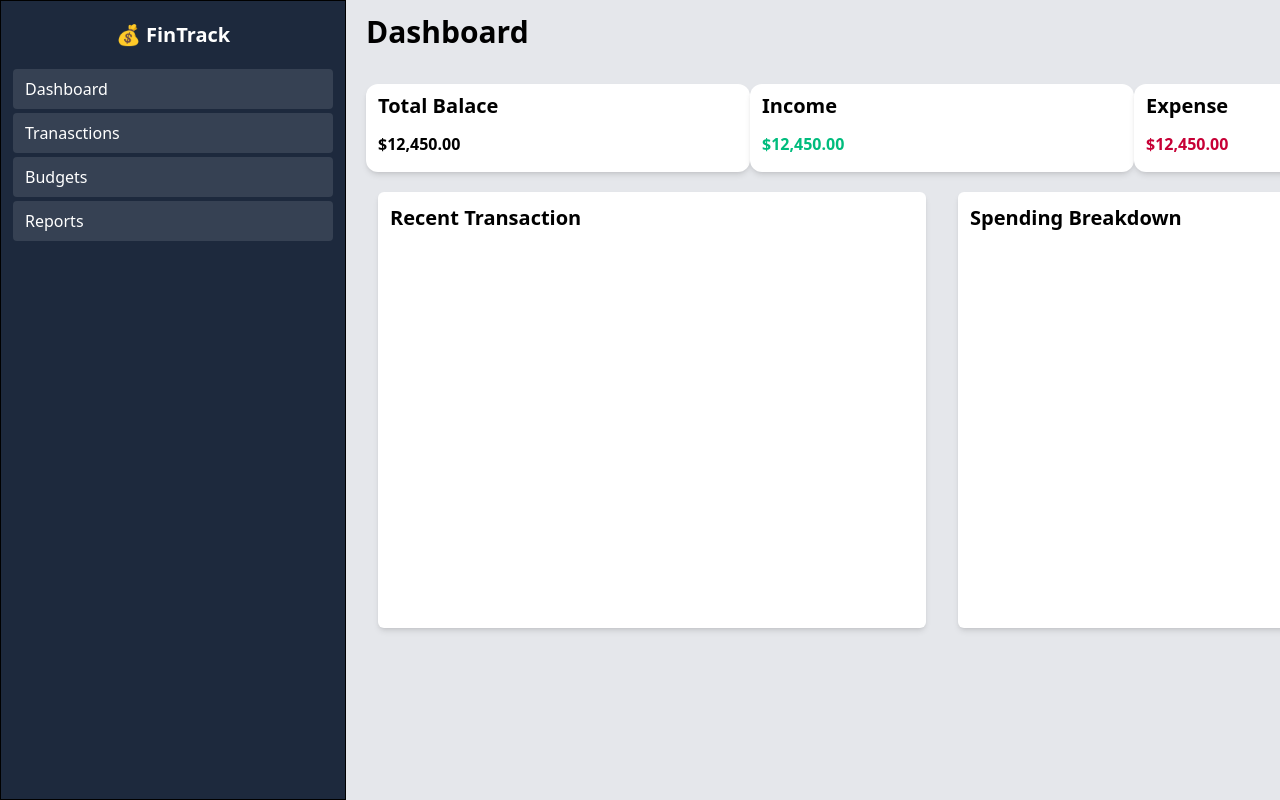
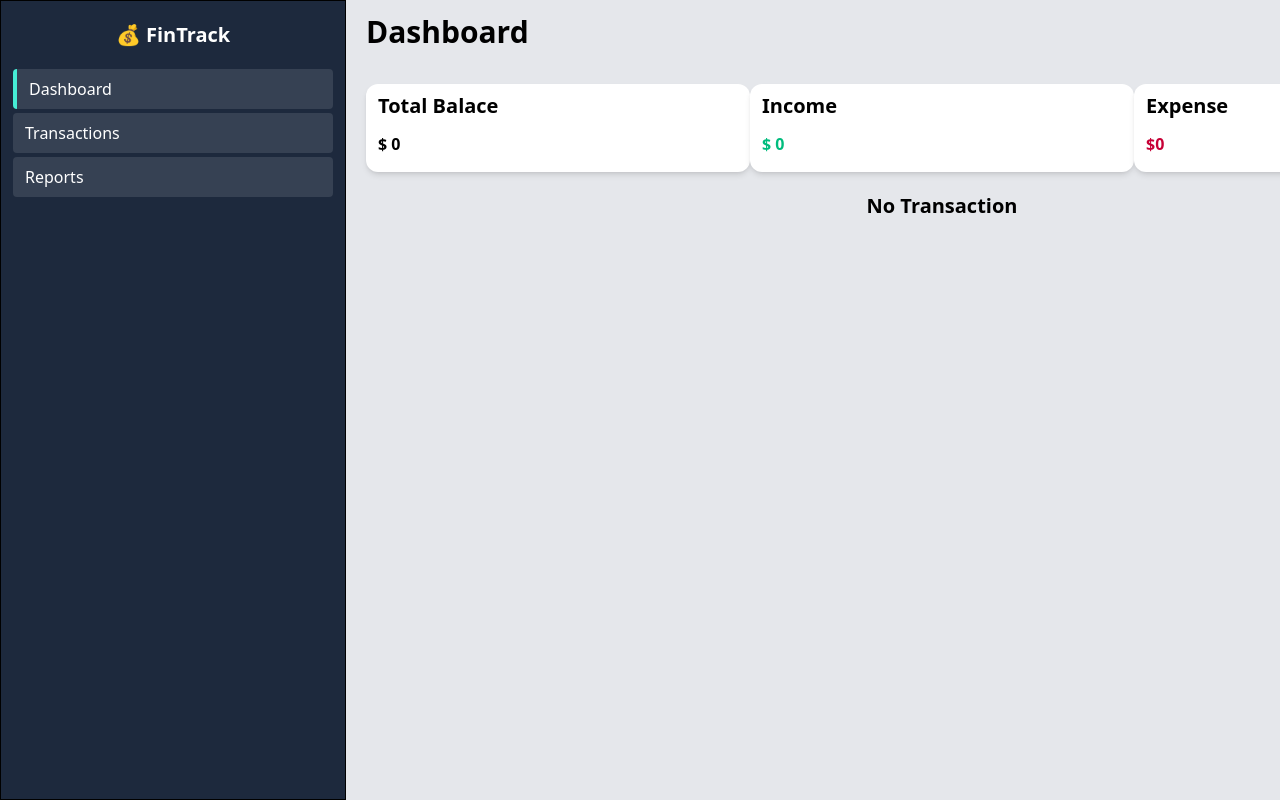
Before and after one commit to Magesh-sam/expense-tracker, a React (Vite) app: page / in a window 1280 px wide. Shown: the top 800 px of the page. Built offline with nearby package versions, Linux system fonts and the light colour scheme.

Commit message:
add: transaction list page

```diff
--- a/src/App.tsx
+++ b/src/App.tsx
@@ -6,7 +6,7 @@ const App = () => {
     <h1 className="text-3xl text-center font-bold" >Expense Tracker</h1>
     <div className= "min-w-sm max-w-xl  mx-auto" >
 
-    <TransactionForm/>
+
     </div>
    </main>
   )
--- a/src/components/Sidebar.tsx
+++ b/src/components/Sidebar.tsx
@@ -1,6 +1,7 @@
-import { Outlet } from 'react-router'
+import { Link, Outlet, useLocation } from 'react-router'
 import { TransactionProvider } from '../context/TransactionContext'
 function Sidebar() {
+    const { pathname:path } = useLocation();
     return (
         <div className=' h-screen flex  w-screen '>
             <aside className='border border-black h-full px-3 pt-3  text-white bg-slate-800 '>
@@ -8,10 +9,16 @@ function Sidebar() {
 
                     <h2 className='text-xl p-2 font-bold mx-auto text-center mb-3'>💰 FinTrack</h2>
                     <ul className='flex flex-col gap-1 '>
-                        <li className='bg-gray-700 px-3 py-2 rounded-sm hover:border-l-4 border-teal-300 w-xs' >Dashboard</li>
-                        <li className='bg-gray-700 px-3 py-2 rounded-sm hover:border-l-4 border-teal-300 w-xs' >Tranasctions</li>
-                        <li className='bg-gray-700 px-3 py-2 rounded-sm hover:border-l-4 border-teal-300 w-xs' >Budgets</li>
-                        <li className='bg-gray-700 px-3 py-2 rounded-sm hover:border-l-4 border-teal-300 w-xs' >Reports</li>
+                        <li className={`bg-gray-700 px-3 py-2 rounded-sm hover:border-l-4 hover:border-teal-300 w-xs ${path === "/" ? "border-l-4 border-teal-300" : ""}`}>
+                            <Link to="/">Dashboard</Link>
+                        </li>
+                        <li className={`bg-gray-700 px-3 py-2 rounded-sm hover:border-l-4 hover:border-teal-300 w-xs ${path === "/transactions" ? "border-l-4 border-teal-300" : ""}`}>
+                            <Link to="/transactions">Transactions</Link>
+                        </li>
+                        <li className={`bg-gray-700 px-3 py-2 rounded-sm hover:border-l-4 hover:border-teal-300 w-xs ${path === "/reports" ? "border-l-4 border-teal-300" : ""}`}>
+                            <Link to="/reports">Reports</Link>
+                        </li>
+
                     </ul>
                 </nav>
             </aside>
--- a/src/components/TransactionForm.tsx
+++ b/src/components/TransactionForm.tsx
@@ -9,7 +9,7 @@ import { useTransactions } from "../context/TransactionContext";
 
 const TransactionForm = ({ ref }: { ref: RefObject<HTMLDialogElement | null> }) => {
     const { addTransaction } = useTransactions();
-    const [transaction, setTransaction] = useState<Omit<Transaction, "id">>({ type: "expense", amount: 1, category: "", date: new Date() });
+    const [transaction, setTransaction] = useState<Omit<Transaction, "id">>({ type: "expense", amount: 1, category: "", date: new Date(), description: "" });
     const handleSubmit = (e: FormEvent) => {
         e.preventDefault();
         const newTransaction = {
@@ -17,6 +17,7 @@ const TransactionForm = ({ ref }: { ref: RefObject<HTMLDialogElement | null> })
             id: crypto.randomUUID()
         }
         addTransaction(newTransaction);
+        handleCancel();
         ref?.current?.close();
 
 
@@ -36,7 +37,7 @@ const TransactionForm = ({ ref }: { ref: RefObject<HTMLDialogElement | null> })
     };
 
     const handleCancel = () => {
-        setTransaction({ type: "expense", amount: 1, category: "", date: new Date() });
+        setTransaction({ type: "expense", amount: 1, category: "", date: new Date(), description: "" });
         ref?.current?.close();
     }
 
@@ -67,7 +68,7 @@ const TransactionForm = ({ ref }: { ref: RefObject<HTMLDialogElement | null> })
                 <input className=" p-2 border border-blue-500 rounded-sm" type="date" value={new Date().toISOString().split("T")[0]}
                     onChange={handleChange} name="date" id="date" />
             </label>
-            <select name="category" id="category" className="border border-blue-500 rounded-sm p-2 my-2 w-full "
+            <select required name="category" id="category" className="border border-blue-500 rounded-sm p-2 my-2 w-full "
                 value={transaction.category} onChange={handleChange}  >
                 <option value="">Category</option>
                 <option value="grocery">grocery</option>
--- /dev/null
+++ b/src/components/TransactionList.tsx
@@ -0,0 +1,46 @@
+import { useTransactions } from '../context/TransactionContext'
+import type { Transaction } from '../util/types';
+
+function TransactionList() {
+    const { transactions } = useTransactions();
+    if (transactions.length == 0) {
+        return (
+            <div className="w-full flex justify-evenly mt-5 gap-8 px-8">
+                <p className="font-semibold text-xl"> No Transaction</p>
+            </div>
+        )
+    }
+    return (
+        <ul className='w-full bg-white'>
+            <li className="grid grid-cols-5 px-3 py-2 border-b-2 border-blue-900">
+                <p className="font-semibold text-xl text-left">Date</p>
+                <p className="font-semibold text-xl text-left">Category</p>
+                <p className="font-semibold text-xl text-left">Description</p>
+                <p className="font-semibold text-xl text-right">Amount</p>
+                <p className="font-semibold text-xl text-right">Actions</p>
+            </li>
+
+
+            {
+                transactions.map((transaction: Transaction, index: number) => (
+                    <li
+                        className={`grid grid-cols-5 px-3 py-2 ${index !== transactions.length - 1 ? "border-b border-blue-400" : ""
+                            }`}
+                    >
+                        <p className="text-left">{transaction.date.toISOString().split("T")[0]}</p>
+                        <p className="text-left">{transaction.category}</p>
+                        <p className="text-left">{transaction.description}</p>
+                        <p className="text-right">{transaction.amount}</p>
+                        <div className='text-right flex gap-2 items-center justify-end'>
+                            <button>Edit</button>
+                            <button>Delete</button>
+                        </div>
+                    </li>
+
+
+
+                ))}</ul>
+    )
+}
+
+export default TransactionList
--- a/src/main.tsx
+++ b/src/main.tsx
@@ -2,9 +2,9 @@ import { StrictMode } from 'react'
 import { createRoot } from 'react-dom/client'
 import { BrowserRouter as Router, Routes, Route } from 'react-router'
 import './index.css'
-import App from './App.tsx'
 import Sidebar from './components/Sidebar.tsx'
 import Dashboard from './pages/Dashboard.tsx'
+import Transactions from './pages/Transactions.tsx'
 
 createRoot(document.getElementById('root')!).render(
   <StrictMode>
@@ -13,7 +13,9 @@ createRoot(document.getElementById('root')!).render(
       <Routes>
         <Route element={<Sidebar />}>
           <Route index element={<Dashboard />} />
-          <Route path="dashboard" element={<App />} />
+          <Route path="dashboard" element={<Dashboard />} />
+          <Route path="transactions" element={<Transactions/>}/>
+          <Route path="*" element={<Dashboard />} />
         </Route>
       </  Routes>
     </Router>
--- a/src/pages/Dashboard.tsx
+++ b/src/pages/Dashboard.tsx
@@ -3,24 +3,29 @@ import { useRef } from "react";
 import TransactionModal from "../components/TransactionModal";
 
 const Insights = () => {
+    const { transactions } = useTransactions();
+    const income = transactions?.filter((t)=>t.type==="income")?.reduce((prev,curr)=>prev + curr.amount,0);
+    const expense = transactions?.filter((t)=>t.type==="expense")?.reduce((prev,curr)=>prev + curr.amount,0);
+    const balance = income - expense;
+
     return (
         <div className="flex justify-evenly items-center px-5 pt-5">
             <section className="w-sm bg-white rounded-xl px-3 py-2 shadow-md">
                 <h3 className="text-xl font-semibold mb-3">Total Balace</h3>
                 <p className=" font-bold mb-2">
-                    <data value="12450.00">$12,450.00</data>
+                    <data value="12450.00">$ {balance}</data>
                 </p>
             </section>
             <section className="w-sm bg-white rounded-xl px-3 py-2 shadow-md">
                 <h3 className="text-xl font-semibold mb-3">Income</h3>
                 <p className="text-emerald-500 font-bold mb-2">
-                    <data value="12450.00">$12,450.00</data>
+                    <data value="12450.00">$ {income}</data>
                 </p>
             </section>
             <section className="w-sm bg-white rounded-xl px-3 py-2 shadow-md">
                 <h3 className="text-xl font-semibold mb-3">Expense</h3>
                 <p className="text-rose-700 font-bold mb-2">
-                    <data value="12450.00">$12,450.00</data>
+                    <data value="12450.00">${expense}</data>
                 </p>
             </section>
         </div>
@@ -29,6 +34,13 @@ const Insights = () => {
 
 const TransactionsList = () => {
     const { transactions } = useTransactions();
+    if (transactions.length == 0) {
+        return (
+            <div className="w-full flex justify-evenly mt-5 gap-8 px-8">
+                <p className="font-semibold text-xl"> No Transaction</p>
+            </div>
+        )
+    }
     return (
         <div className="w-full flex justify-evenly mt-5 gap-8 px-8">
 
@@ -67,7 +79,7 @@ const Dashboard = () => {
                 <h2 className="text-3xl font-bold">Dashboard</h2>
                 <button onClick={() => modalRef?.current?.showModal()} className="px-3 py-2 bg-teal-600 hover:bg-teal-700 hover:cursor-pointer rounded-sm text-white"> + Add Transaction</button>
 
-                    <TransactionModal ref={modalRef} />
+                <TransactionModal ref={modalRef} />
             </div>
             <Insights />
             <div>
--- /dev/null
+++ b/src/pages/Transactions.tsx
@@ -0,0 +1,12 @@
+import TransactionList from '../components/TransactionList'
+
+const Transactions = () => {
+    return (
+        <div className='w-full my-3 px-5'>
+            <h2 className="text-3xl font-bold mb-3">Tranasctions</h2>
+            <TransactionList/>
+        </div>
+    )
+}
+
+export default Transactions
```
